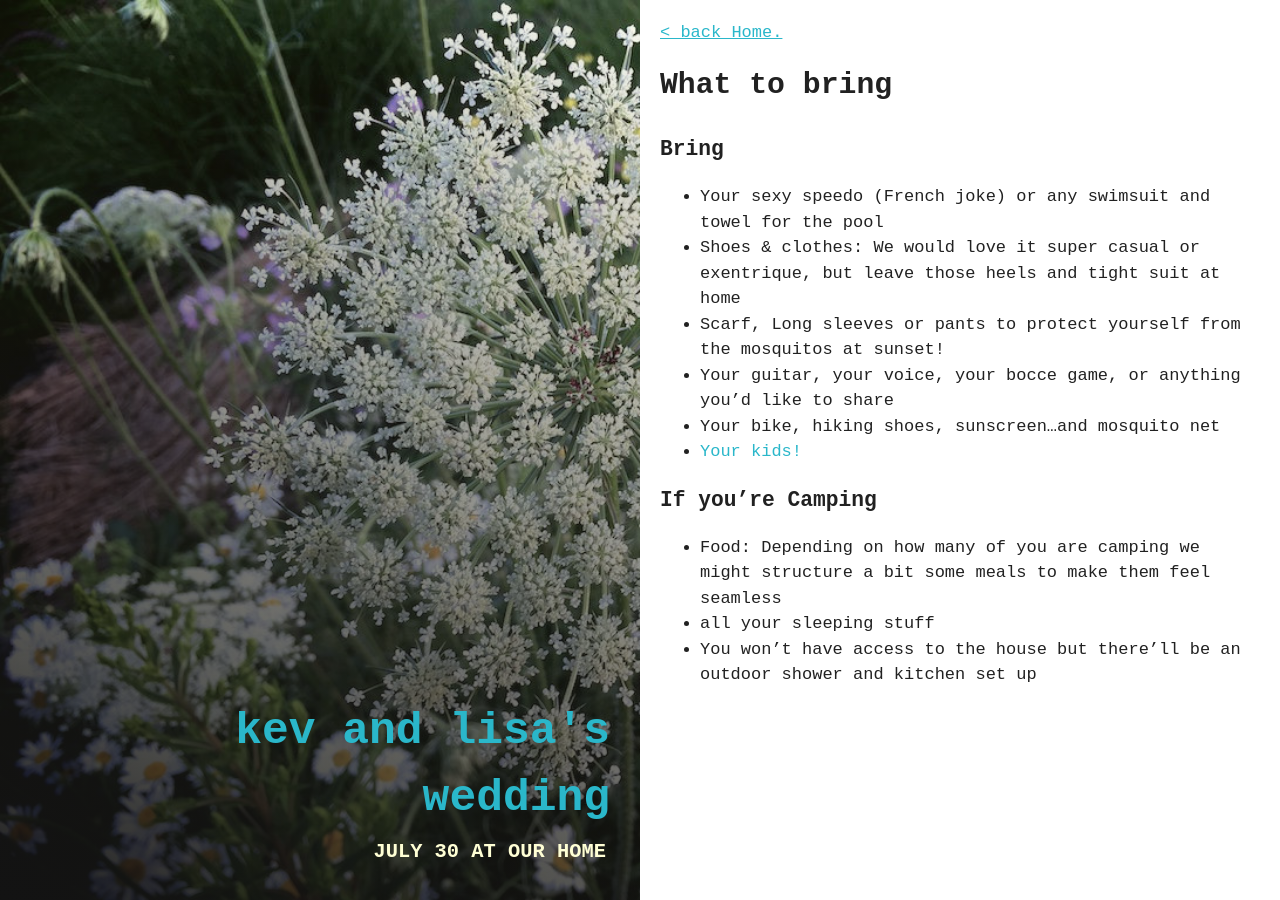
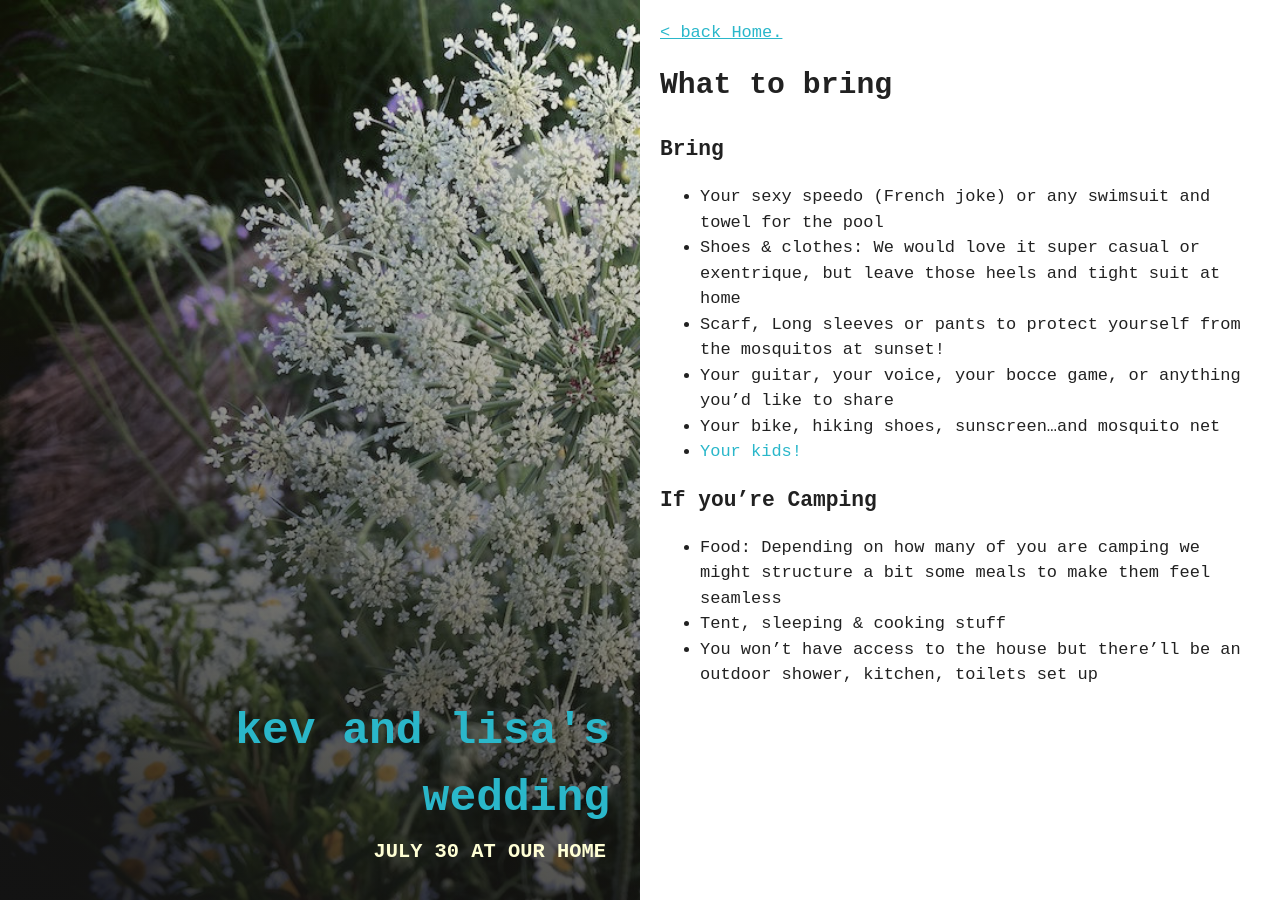
Before and after one commit to kevwalsh/carota, a Jekyll site: the page built from _posts/2015-01-06-what-to-bring.md, in a window 1280 px wide. Built offline with Jekyll 4.4.1, drawn with Linux system fonts in a browser that asks for light colours.

Commit message:
Update 2015-01-06-what-to-bring.md

```diff
--- a/_posts/2015-01-06-what-to-bring.md
+++ b/_posts/2015-01-06-what-to-bring.md
@@ -23,5 +23,5 @@ comingsoon: comingsoon
 #### If you're Camping
 
 * Food: Depending on how many of you are camping we might structure a bit some meals to make them feel seamless
-* all your sleeping stuff
-* You won't have access to the house but there'll be an outdoor shower and kitchen set up
+* Tent, sleeping & cooking stuff
+* You won't have access to the house but there'll be an outdoor shower, kitchen, toilets set up
```
